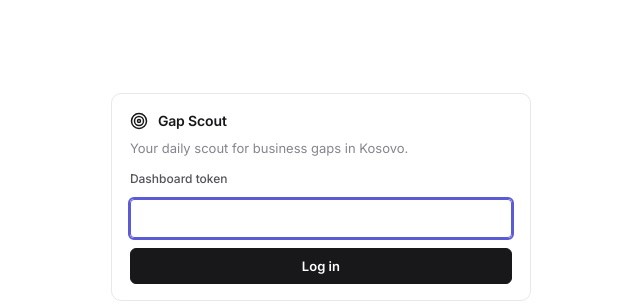
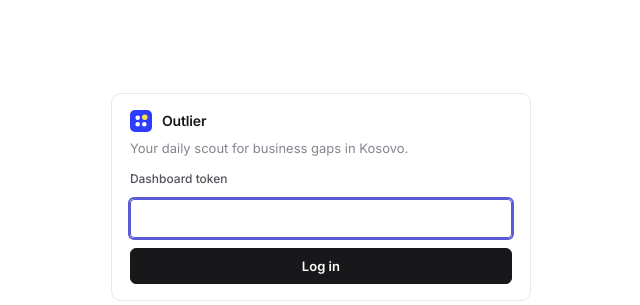
Before and after one commit to EltonMehmeti/kosovo-gap-scout, a Python web app: template scout/web/templates/login.html in a window 1280 px wide. Shown: the part 331-636 px from the top of the page, without its empty margins (552-1192 px from the left). Run offline with Jinja, Linux system fonts and the light colour scheme; the template is opened without the code that fills it, so the values that code supplies are empty.

Commit message:
Rebrand to Outlier: name, logo and favicon
Dashboard, login page, page titles, CLI help and README now use the
Outlier name and its dot-grid mark. Logo files live in docs/brand/.

Co-Authored-By: Claude Opus 5.5 <noreply@anthropic.com>
Claude-Session: https://claude.ai/code/session_01Crix9pDnmm6JWKWGxSyMnq

```diff
--- a/scout/__init__.py
+++ b/scout/__init__.py
@@ -1,3 +1,3 @@
-"""Kosovo Gap Scout."""
+"""Outlier (formerly Kosovo Gap Scout)."""
 
 __version__ = "0.1.0"
--- a/scout/cli.py
+++ b/scout/cli.py
@@ -19,7 +19,7 @@ from scout.director.run import run_once
 from scout.founder import FounderError
 from scout.seeds import seed_all
 
-app = typer.Typer(help="Kosovo Gap Scout", no_args_is_help=True)
+app = typer.Typer(help="Outlier: daily scout for business gaps in Kosovo", no_args_is_help=True)
 field_check_app = typer.Typer(help="Founder field checks")
 app.add_typer(field_check_app, name="field-check")
 console = Console()
--- a/scout/web/app.py
+++ b/scout/web/app.py
@@ -29,7 +29,7 @@ LOCKED = (
 
 
 def create_app(settings: Settings, session_factory) -> FastAPI:
-    app = FastAPI(title="Kosovo Gap Scout", docs_url=None, redoc_url=None, openapi_url=None)
+    app = FastAPI(title="Outlier", docs_url=None, redoc_url=None, openapi_url=None)
     app.state.settings = settings
     app.state.session_factory = session_factory
 
--- a/scout/web/static/app.css
+++ b/scout/web/static/app.css
@@ -1,4 +1,4 @@
-/* Gap Scout dashboard. One hand-written stylesheet, no build step. Light and dark follow the OS. */
+/* Outlier dashboard. One hand-written stylesheet, no build step. Light and dark follow the OS. */
 
 @font-face {
   font-family: "Inter";
@@ -172,16 +172,7 @@ body.shell {
   letter-spacing: -0.01em;
 }
 .brand:hover { text-decoration: none; }
-.mark {
-  display: grid;
-  place-items: center;
-  width: 22px;
-  height: 22px;
-  flex: none;
-  border-radius: 6px;
-  background: var(--text);
-}
-.mark > span { width: 8px; height: 8px; border-radius: 2px; background: var(--accent); }
+.mark { display: block; width: 22px; height: 22px; flex: none; }
 .brand-tag { margin-left: auto; color: var(--muted); font: 500 11px var(--mono); letter-spacing: 0.12em; }
 .side-nav { display: flex; flex-direction: column; gap: 2px; }
 .side-nav a {
--- a/scout/web/static/app.js
+++ b/scout/web/static/app.js
@@ -1,4 +1,4 @@
-/* Gap Scout dashboard: small progressive enhancements. Every page also works without this file. */
+/* Outlier dashboard: small progressive enhancements. Every page also works without this file. */
 (function () {
   "use strict";
   document.documentElement.classList.add("js");
--- a/scout/web/templates/base.html
+++ b/scout/web/templates/base.html
@@ -5,7 +5,8 @@
   <meta name="viewport" content="width=device-width, initial-scale=1, viewport-fit=cover">
   <meta name="referrer" content="no-referrer">
   <meta name="color-scheme" content="light dark">
-  <title>{% block title %}Scout{% endblock %} · Gap Scout</title>
+  <title>{% block title %}Scout{% endblock %} · Outlier</title>
+  <link rel="icon" href="/static/favicon.svg?v={{ ASSET_VERSION }}" type="image/svg+xml">
   <link rel="preload" href="/static/fonts/inter-latin-wght-normal.woff2" as="font" type="font/woff2" crossorigin>
   <link rel="stylesheet" href="/static/app.css?v={{ ASSET_VERSION }}">
   <script src="/static/app.js?v={{ ASSET_VERSION }}" defer></script>
@@ -22,7 +23,7 @@
   {%- set badges = nav_badges or {} %}
   {%- set sec = SECTIONS | selectattr("key", "equalto", here) | first %}
   <aside class="sidebar">
-    <a class="brand" href="/"><span class="mark" aria-hidden="true"><span></span></span><span class="brand-name">Gap Scout</span><span class="brand-tag">KOSOVO</span></a>
+    <a class="brand" href="/"><img class="mark" src="/static/favicon.svg?v={{ ASSET_VERSION }}" alt="" width="22" height="22"><span class="brand-name">Outlier</span><span class="brand-tag">KOSOVO</span></a>
     <nav class="side-nav" aria-label="Main">{{ nav_links(here, badges) }}</nav>
     <div class="side-foot">
       <div class="foot-card">
@@ -38,7 +39,7 @@
   </aside>
   <header class="topbar">
     <div class="topbar-row">
-      <a class="brand" href="/" aria-label="Gap Scout home"><span class="mark" aria-hidden="true"><span></span></span></a>
+      <a class="brand" href="/" aria-label="Outlier home"><img class="mark" src="/static/favicon.svg?v={{ ASSET_VERSION }}" alt="" width="22" height="22"></a>
       <span class="topbar-title">{{ sec.label }}</span>
       {%- if nav_next %}<span class="topbar-next">Next run {{ nav_next | lower }}</span>{% endif %}
       <form class="topbar-out" method="post" action="/logout"><button aria-label="Log out">{{ ui.icon("log-out") }}</button></form>
--- a/scout/web/templates/login.html
+++ b/scout/web/templates/login.html
@@ -4,7 +4,7 @@
 {% block title %}Log in{% endblock %}
 {% block content %}
 <div class="card auth-card">
-  <div class="brand">{{ ui.icon("target") }}<span>Gap Scout</span></div>
+  <div class="brand"><img class="mark" src="/static/favicon.svg?v={{ ASSET_VERSION }}" alt="" width="22" height="22"><span>Outlier</span></div>
   <p class="muted">Your daily scout for business gaps in Kosovo.</p>
   <form method="post" action="/login" class="form-stack">
     <label for="token">Dashboard token</label>
```
Also changed, not shown: README.md, docs/brand/outlier-icon.svg (added), docs/brand/outlier-mark.svg (added), scout/web/static/favicon.svg (added).
